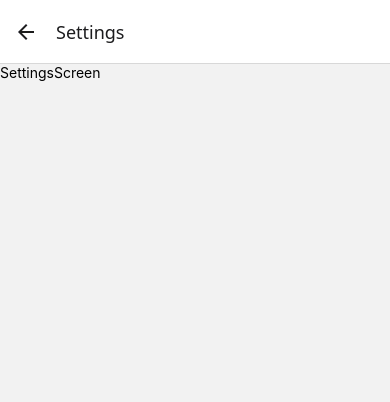
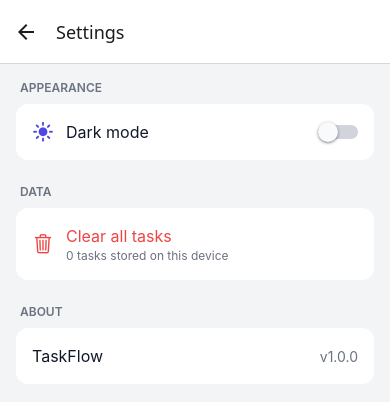
Before and after one commit to amarjec/taskflow-app, a React Native app: screen /Settings in a window 390 px wide. Shown: the top 402 px of the page. Built offline with nearby package versions, Linux system fonts and the light colour scheme.

Commit message:
feat: add settings with dark mode and clear all tasks

```diff
--- a/App.js
+++ b/App.js
@@ -1,5 +1,5 @@
 import "./global.css"
-import { NavigationContainer } from '@react-navigation/native';
+import { NavigationContainer, DefaultTheme, DarkTheme } from '@react-navigation/native';
 import { createNativeStackNavigator } from '@react-navigation/native-stack';
 
 import DashboardScreen from './src/screens/DashboardScreen';
@@ -8,21 +8,35 @@ import AddEditTaskScreen from './src/screens/AddEditTaskScreen';
 import TaskDetailsScreen from './src/screens/TaskDetailsScreen';
 import BulkUploadScreen from './src/screens/BulkUploadScreen';
 import SettingsScreen from './src/screens/SettingsScreen';
+import { TaskProvider } from './src/context/TaskContext';
+import { ThemeProvider, useTheme } from './src/context/ThemeContext';
 
-import { TaskProvider } from './src/context/TaskContext';
 import { Pressable } from 'react-native';
 import { Ionicons } from '@expo/vector-icons';
+import { StatusBar } from 'expo-status-bar';
 
 const Stack = createNativeStackNavigator();
 
-export default function App() {
+const lightNavTheme = {
+  ...DefaultTheme,
+  colors: { ...DefaultTheme.colors, background: '#f3f4f6' },
+};
+
+const darkNavTheme = {
+  ...DarkTheme,
+  colors: { ...DarkTheme.colors, background: '#111827', card: '#1f2937' },
+};
+
+function AppContent() {
+  const { isDark } = useTheme();
+
   return (
-    <TaskProvider>
-      <NavigationContainer>
+    <NavigationContainer theme={isDark ? darkNavTheme : lightNavTheme}>
+      <StatusBar style={isDark ? 'light' : 'dark'} />
       <Stack.Navigator initialRouteName="Dashboard">
         <Stack.Screen name="Dashboard" component={DashboardScreen} options={({ navigation }) => ({title: 'TaskFlow',headerRight: () => (
               <Pressable onPress={() => navigation.navigate('Settings')} hitSlop={10}>
-                  <Ionicons name="settings-outline" size={24} color="#374151" />
+                <Ionicons name="settings-outline" size={24} color={isDark ? '#e5e7eb' : '#374151'} />
               </Pressable>
             ),
           })}
@@ -34,6 +48,15 @@ export default function App() {
         <Stack.Screen name="Settings" component={SettingsScreen} />
       </Stack.Navigator>
     </NavigationContainer>
-    </TaskProvider>
   );
 }
+
+export default function App() {
+  return (
+    <ThemeProvider>
+      <TaskProvider>
+        <AppContent />
+      </TaskProvider>
+    </ThemeProvider>
+  );
+}
--- a/app.json
+++ b/app.json
@@ -18,7 +18,8 @@
       }
     },
     "web": {
-      "favicon": "./assets/favicon.png"
+      "favicon": "./assets/favicon.png",
+      "userInterfaceStyle": "automatic"
     }
   }
 }
--- a/package.json
+++ b/package.json
@@ -8,6 +8,7 @@
     "@react-navigation/native": "^7.5.0",
     "@react-navigation/native-stack": "^7.20.0",
     "expo": "~57.0.26",
+    "expo-constants": "~57.0.20",
     "expo-document-picker": "~57.0.3",
     "expo-file-system": "~57.0.7",
     "expo-status-bar": "~57.0.1",
--- a/src/components/PriorityBadge.js
+++ b/src/components/PriorityBadge.js
@@ -1,9 +1,9 @@
 import { View, Text } from 'react-native';
 
 const STYLES = {
-  High: { bg: 'bg-red-100', text: 'text-red-700' },
-  Medium: { bg: 'bg-yellow-100', text: 'text-yellow-700' },
-  Low: { bg: 'bg-green-100', text: 'text-green-700' },
+  High: { bg: 'bg-red-100 dark:bg-red-900', text: 'text-red-700 dark:text-red-300' },
+  Medium: { bg: 'bg-yellow-100 dark:bg-yellow-900', text: 'text-yellow-700 dark:text-yellow-300' },
+  Low: { bg: 'bg-green-100 dark:bg-green-900', text: 'text-green-700 dark:text-green-300' },
 };
 
 export default function PriorityBadge({ priority }) {
--- /dev/null
+++ b/src/context/ThemeContext.js
@@ -0,0 +1,34 @@
+import { createContext, useContext, useEffect } from 'react';
+import AsyncStorage from '@react-native-async-storage/async-storage';
+import { useColorScheme } from 'nativewind';
+
+const THEME_KEY = 'taskflow_theme';
+const ThemeContext = createContext();
+
+export function ThemeProvider({ children }) {
+  const { colorScheme, setColorScheme } = useColorScheme();
+
+  // On startup, restore the saved choice (if there is one)
+  useEffect(() => {
+    AsyncStorage.getItem(THEME_KEY)
+      .then((saved) => {
+        if (saved === 'light' || saved === 'dark') setColorScheme(saved);
+      })
+      .catch(() => {}); // if loading fails, just keep the system theme
+  }, []);
+
+  function setTheme(mode) {
+    setColorScheme(mode); // switches every dark: class instantly
+    AsyncStorage.setItem(THEME_KEY, mode).catch(() => {});
+  }
+
+  return (
+    <ThemeContext.Provider value={{ isDark: colorScheme === 'dark', setTheme }}>
+      {children}
+    </ThemeContext.Provider>
+  );
+}
+
+export function useTheme() {
+  return useContext(ThemeContext);
+}
--- a/src/screens/SettingsScreen.js
+++ b/src/screens/SettingsScreen.js
@@ -1,12 +1,78 @@
-import { View, Text } from 'react-native'
-import React from 'react'
+import { ScrollView, View, Text, Switch, Pressable, Alert } from 'react-native';
+import { Ionicons } from '@expo/vector-icons';
+import Constants from 'expo-constants';
+import { useTasks } from '../context/TaskContext';
+import { useTheme } from '../context/ThemeContext';
 
-const SettingsScreen = () => {
+// A titled group of rows, like the iOS/Android settings screens
+function Section({ title, children }) {
   return (
-    <View>
-      <Text>SettingsScreen</Text>
+    <View className="mb-6">
+      <Text className="mb-2 px-1 text-xs font-semibold uppercase text-gray-500 dark:text-gray-400">{title}</Text>
+      <View className="overflow-hidden rounded-xl bg-white dark:bg-gray-800">{children}</View>
     </View>
-  )
+  );
 }
 
-export default SettingsScreen
+export default function SettingsScreen() {
+  const { tasks, clearAllTasks } = useTasks();
+  const { isDark, setTheme } = useTheme();
+
+  function confirmClear() {
+    if (tasks.length === 0) {
+      Alert.alert('Nothing to clear', 'You have no tasks.');
+      return;
+    }
+    Alert.alert(
+      'Clear all tasks',
+      `This will permanently delete all ${tasks.length} tasks. This cannot be undone.`,
+      [
+        { text: 'Cancel', style: 'cancel' },
+        {
+          text: 'Delete all',
+          style: 'destructive',
+          onPress: () => {
+            clearAllTasks();
+            Alert.alert('Done', 'All tasks have been deleted.');
+          },
+        },
+      ]
+    );
+  }
+
+  return (
+    <ScrollView className="flex-1 bg-gray-100 dark:bg-gray-900" contentContainerClassName="p-4">
+      <Section title="Appearance">
+        <View className="flex-row items-center p-4">
+          <Ionicons name={isDark ? 'moon' : 'sunny'} size={22} color="#4f46e5" />
+          <Text className="ml-3 flex-1 text-base text-gray-900 dark:text-gray-100">Dark mode</Text>
+          <Switch
+            value={isDark}
+            onValueChange={(on) => setTheme(on ? 'dark' : 'light')}
+            trackColor={{ false: '#d1d5db', true: '#818cf8' }}
+            thumbColor={isDark ? '#4f46e5' : '#f9fafb'}
+          />
+        </View>
+      </Section>
+
+      <Section title="Data">
+        <Pressable onPress={confirmClear} className="flex-row items-center p-4">
+          <Ionicons name="trash-outline" size={22} color="#ef4444" />
+          <View className="ml-3 flex-1">
+            <Text className="text-base text-red-500">Clear all tasks</Text>
+            <Text className="text-xs text-gray-500 dark:text-gray-400">
+              {tasks.length} {tasks.length === 1 ? 'task' : 'tasks'} stored on this device
+            </Text>
+          </View>
+        </Pressable>
+      </Section>
+
+      <Section title="About">
+        <View className="flex-row items-center justify-between p-4">
+          <Text className="text-base text-gray-900 dark:text-gray-100">TaskFlow</Text>
+          <Text className="text-gray-500 dark:text-gray-400">v{Constants.expoConfig?.version ?? '1.0.0'}</Text>
+        </View>
+      </Section>
+    </ScrollView>
+  );
+}
--- a/src/screens/TaskDetailsScreen.js
+++ b/src/screens/TaskDetailsScreen.js
@@ -20,7 +20,7 @@ export default function TaskDetailsScreen({ navigation, route }) {
 
   if (!task) {
     return (
-      <View className="flex-1 items-center justify-center bg-gray-100 p-6">
+      <View className="flex-1 items-center justify-center bg-gray-100 dark:bg-gray-900 p-6">
         <Ionicons name="alert-circle-outline" size={48} color="#9ca3af" />
         <Text className="mt-2 text-gray-500">Task not found.</Text>
       </View>
@@ -44,13 +44,13 @@ export default function TaskDetailsScreen({ navigation, route }) {
   }
 
   return (
-    <ScrollView className="flex-1 bg-gray-100" contentContainerClassName="p-4 pb-10">
+    <ScrollView className="flex-1 bg-gray-100 dark:bg-gray-900" contentContainerClassName="p-4 pb-10">
       <View className="rounded-xl bg-white p-5 shadow-sm">
         <Text className="mb-1 text-xl font-bold text-gray-900">{task.title}</Text>
         <View
-          className={`mb-5 self-start rounded-full px-3 py-1 ${done ? 'bg-green-100' : 'bg-amber-100'}`}
+          className={`mb-5 self-start rounded-full px-3 py-1 ${done ? 'bg-green-100 dark:bg-green-900' : 'bg-amber-100 dark:bg-amber-900'}`}
         >
-          <Text className={`text-xs font-medium ${done ? 'text-green-700' : 'text-amber-700'}`}>
+          <Text className={`text-xs font-medium ${done ? 'text-green-700 dark:text-green-300' : 'text-amber-700 dark:text-amber-300'}`}>
             {task.status}
           </Text>
         </View>
--- a/src/screens/TaskListScreen.js
+++ b/src/screens/TaskListScreen.js
@@ -35,7 +35,7 @@ export default function TaskListScreen({ navigation }) {
   // ---- Loading and error states ----
   if (loading) {
     return (
-      <View className="flex-1 items-center justify-center bg-gray-100">
+      <View className="flex-1 items-center justify-center bg-gray-100 dark:bg-gray-900">
         <ActivityIndicator size="large" color="#4f46e5" />
       </View>
     );
@@ -43,7 +43,7 @@ export default function TaskListScreen({ navigation }) {
 
   if (error) {
     return (
-      <View className="flex-1 items-center justify-center bg-gray-100 p-6">
+      <View className="flex-1 items-center justify-center bg-gray-100 dark:bg-gray-900 p-6">
         <Text className="text-center text-red-600">{error}</Text>
       </View>
     );
@@ -51,13 +51,14 @@ export default function TaskListScreen({ navigation }) {
 
   // ---- Main UI ----
   return (
-    <View className="flex-1 bg-gray-100">
+    <View className="flex-1 bg-gray-100 dark:bg-gray-900">
       {/* Search box */}
       <View className="mx-4 mt-4 flex-row items-center rounded-xl bg-white px-3">
         <Ionicons name="search" size={18} color="#9ca3af" />
         <TextInput
-          className="ml-2 flex-1 py-3"
+          className="ml-2 flex-1 py-3 text-gray-900 dark:text-gray-100"
           placeholder="Search tasks..."
+          placeholderTextColor="#9ca3af"
           value={search}
           onChangeText={setSearch}
         />
--- a/tailwind.config.js
+++ b/tailwind.config.js
@@ -1,5 +1,6 @@
 /** @type {import('tailwindcss').Config} */
 module.exports = {
+  darkMode: 'class',
   content: [
     './App.{js,jsx,ts,tsx}',
     './src/**/*.{js,jsx,ts,tsx}',
```
Also changed, not shown: src/screens/AddEditTaskScreen.js (+10 -5 lines), src/screens/BulkUploadScreen.js (+6 -6 lines), src/screens/DashboardScreen.js (+7 -7 lines), 1 other file (tests, documents, lock files or other folders). Lines whose indentation alone changed are shown as unchanged.
